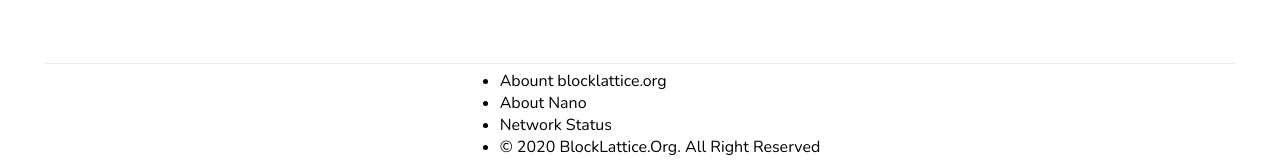
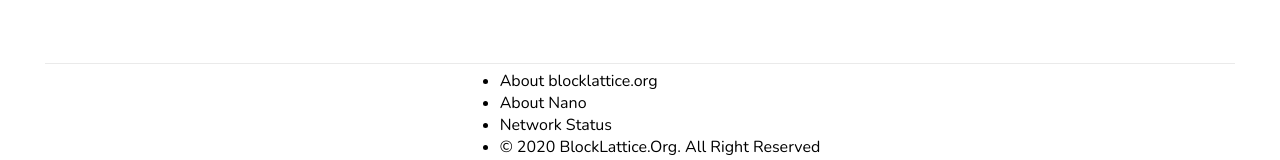
Before and after one commit to BlockLatticeOrg/website, a Next.js app: page / in a window 1280 px wide. Shown: the part 344-504 px from the top of the page. Built offline with nearby package versions, Linux system fonts and the light colour scheme.

Commit message:
Update src/components/Footer/footer.js

```diff
--- a/src/components/Footer/footer.js
+++ b/src/components/Footer/footer.js
@@ -6,7 +6,7 @@
         <footer className={styles.footer}>
           <ul>
             <li>
-              Abount blocklattice.org
+              About blocklattice.org
             </li>
             <li>
               About Nano
```
